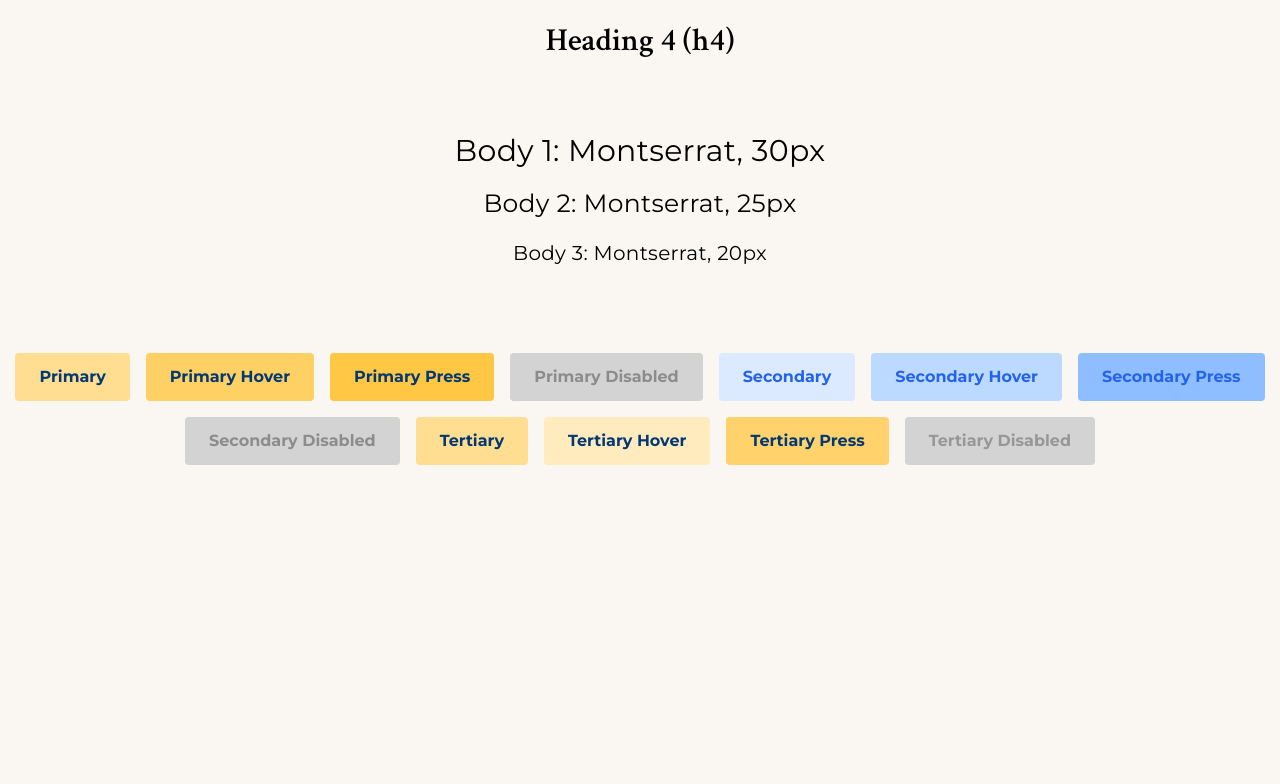
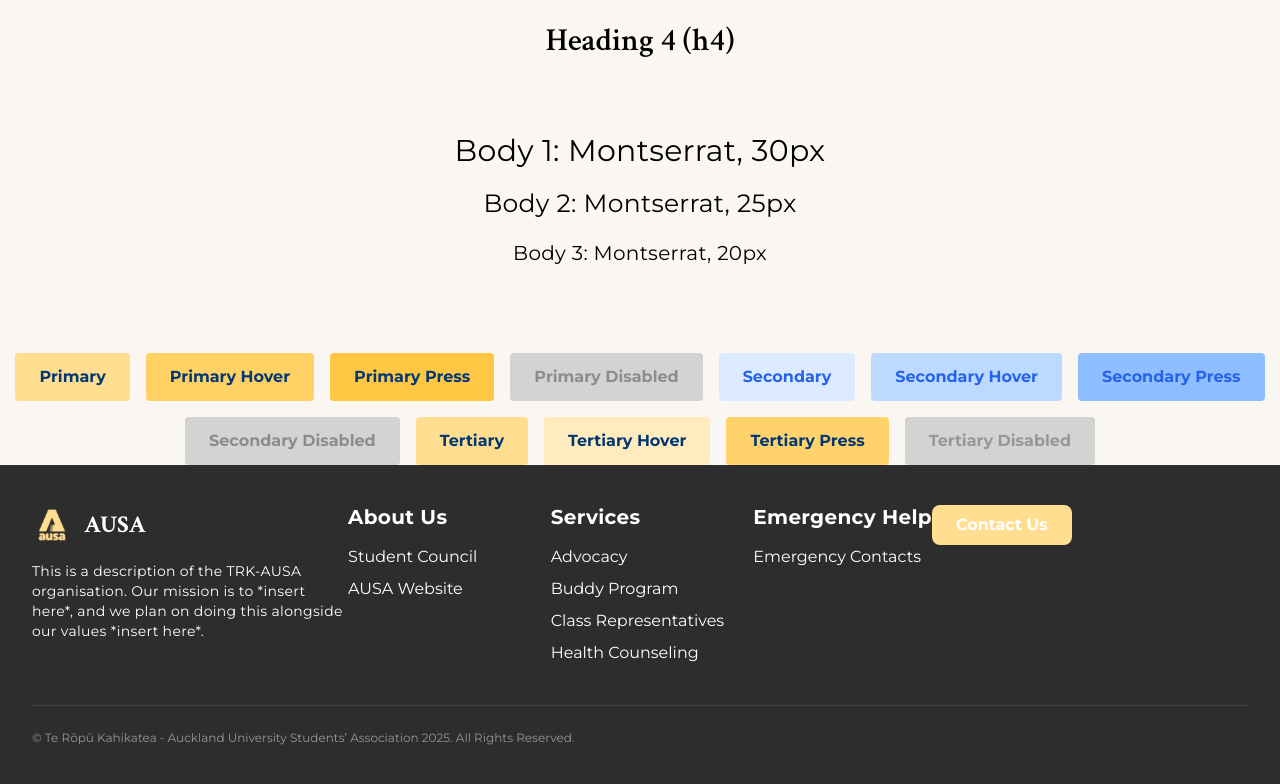
Before and after one commit to UoaWDCC/ausa-web, a Next.js app in the folder client/: page / in a window 1280 px wide. Shown: the part 457-1241 px from the top of the page. Before the commit the page ends 922 px from the top, so only its background shows below. Built offline with nearby package versions, Linux system fonts and the light colour scheme.

Commit message:
feat: base footer added

```diff
--- /dev/null
+++ b/client/app/components/generic/footer/Footer.tsx
@@ -0,0 +1,100 @@
+"use client"
+
+import React from "react"
+import Link from "next/link"
+// import Image from "next/image"
+import Button from "../button/regular/Button"
+
+// import facebook from "../../app/assets/icons/facebook.svg"
+// import gps from "../../app/assets/icons/gps.svg"
+// import instagram from "../../app/assets/icons/instagram.svg"
+// import linkedin from "../../app/assets/icons/linkedin.svg"
+// import phone from "../../app/assets/icons/phone.svg"
+
+const Footer: React.FC = () => {
+  const footerLinks = [
+    {
+      title: "About Us",
+      links: [
+        { label: "Student Council", href: "#" },
+        { label: "AUSA Website", href: "#" },
+      ],
+    },
+    {
+      title: "Services",
+      links: [
+        { label: "Advocacy", href: "#" },
+        { label: "Buddy Program", href: "#" },
+        { label: "Class Representatives", href: "#" },
+        { label: "Health Counseling", href: "#" },
+      ],
+    },
+    {
+      title: "Emergency Help",
+      links: [{ label: "Emergency Contacts", href: "#" }],
+    },
+  ]
+
+  return (
+    <footer className="footer w-full">
+      <div className="max-w-7xl mx-auto px-4 sm:px-6 lg:px-8 py-10">
+        <div className="flex flex-col md:flex-row md:justify-between">
+          {/* Left */}
+          <div className="flex-1 flex flex-col gap-4">
+            <div className="flex items-center gap-3">
+              <img
+                src="/AusaLogo.svg"
+                alt="AUSA Logo"
+                className="h-10 w-auto"
+              />
+              <div className="text-2xl font-bold font-serif">AUSA</div>
+            </div>
+            <p className="text-sm max-w-xs">
+              This is a description of the TRK-AUSA organisation. Our mission is
+              to *insert here*, and we plan on doing this alongside our values
+              *insert here*.
+            </p>
+          </div>
+
+          {/* Center */}
+          <div className="grid grid-cols-1 sm:grid-cols-3 gap-6">
+            {footerLinks.map((section) => (
+              <div key={section.title}>
+                <div className="b3-body font-bold mb-4">{section.title}</div>
+                <ul className="flex flex-col gap-2">
+                  {section.links.map((link) => (
+                    <li key={link.label}>
+                      <Link href={link.href} className="hover:underline">
+                        {link.label}
+                      </Link>
+                    </li>
+                  ))}
+                </ul>
+              </div>
+            ))}
+          </div>
+
+          {/* Right */}
+          <div className="flex-1">
+            <div>
+              <Button
+                label="Contact Us"
+                backgroundColor="var(--btn-primary-bg)"
+                className="px-6 py-2"
+                fontWeight="bold"
+              />
+            </div>
+          </div>
+        </div>
+
+        {/* Copyright */}
+        <div className="mt-10 border-t border-white/10 pt-6 text-xs text-white/50">
+          © Te Rōpū Kahikatea - Auckland University Students’ Association 2025.
+          All Rights Reserved.
+        </div>
+      </div>
+    </footer>
+  )
+}
+
+export default Footer
--- a/client/app/globals.css
+++ b/client/app/globals.css
@@ -120,6 +120,11 @@
   .navbar {
     background: var(--black);
   }
+
+  .footer {
+    background: var(--black);
+    color: var(--white);
+  }
 }
 
 @layer base {
--- a/client/app/layout.tsx
+++ b/client/app/layout.tsx
@@ -2,6 +2,7 @@ import type { Metadata } from "next"
 import "./globals.css"
 import { Providers } from "./providers"
 import Navbar from "./components/generic/navbar/Navbar"
+import Footer from "./components/generic/footer/Footer"
 
 export const metadata: Metadata = {
   title: "AUSA WEB",
@@ -24,6 +25,7 @@ export default function RootLayout({
         <Providers>
           <Navbar />
           {children}
+          <Footer />
         </Providers>
       </body>
     </html>
```
